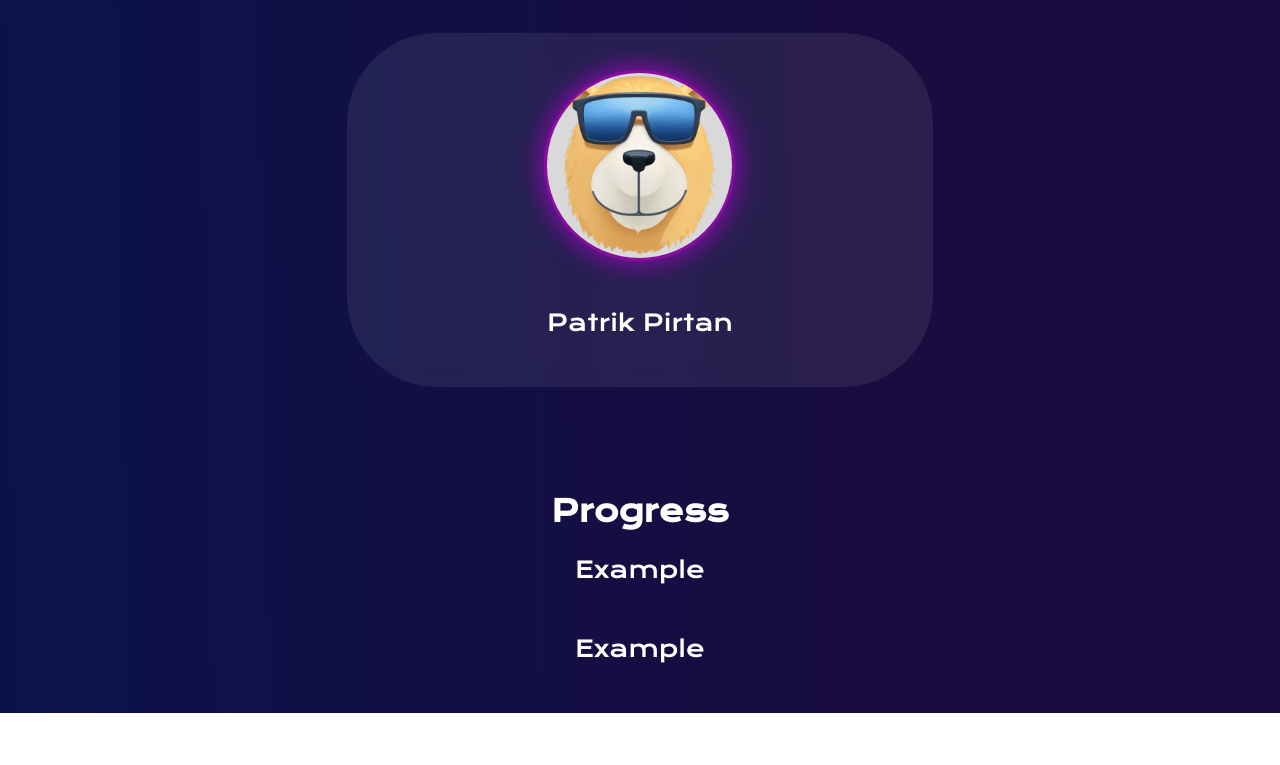
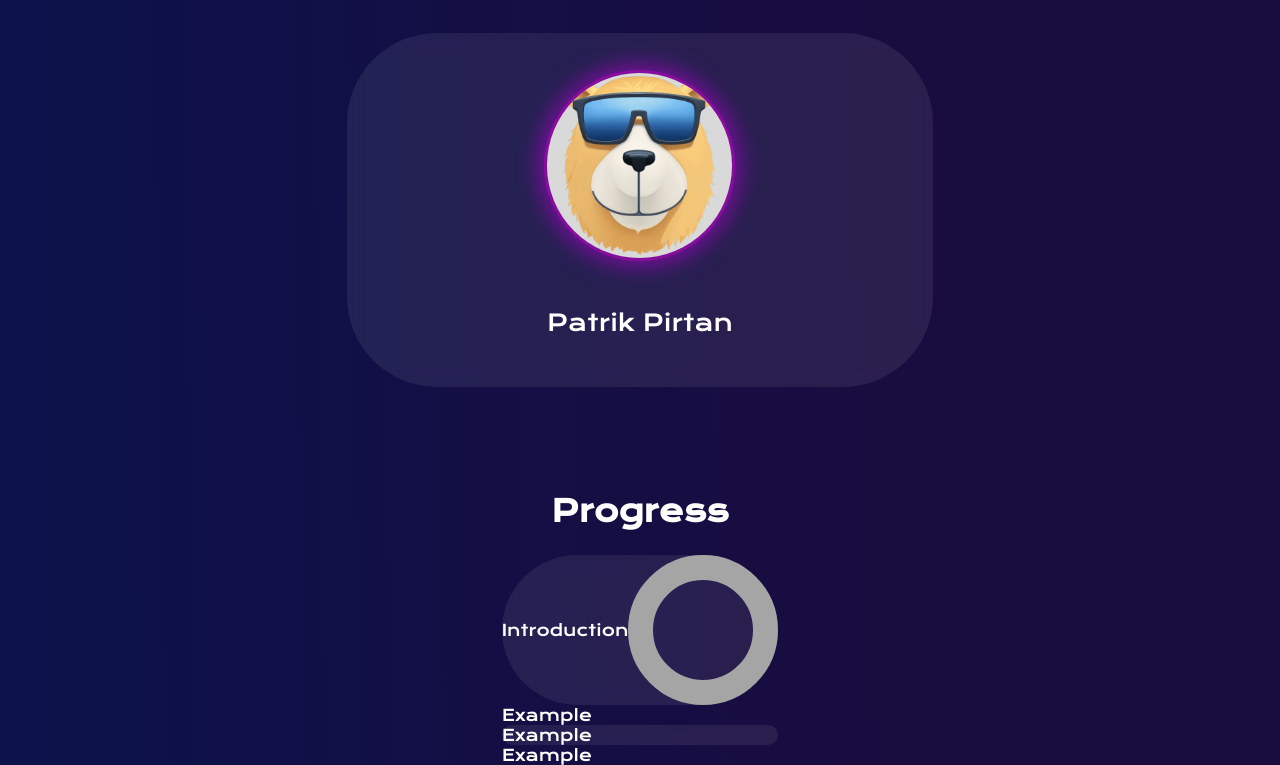
Before and after one commit to PPatrikP/Maturita, a plain HTML site: page Dashboard/dashboard.html in a window 1280 px wide. Shown: the part 340-1105 px from the top of the page. Before the commit the page ends 1053 px from the top, so only its background shows below. Drawn offline with nearby package versions, Linux system fonts and the light colour scheme.

Commit message:
random push

```diff
--- a/Dashboard/dashboard.html
+++ b/Dashboard/dashboard.html
@@ -28,17 +28,20 @@
 
         <h1>Progress</h1>
         <div>
-            <div>
-                <p>Example</p>
+            <div class="progress-1">
+                <span>Introduction</span>
+                <svg xmlns="http://www.w3.org/2000/svg" width="150" height="150" viewBox="0 0 150 150" fill="none">
+                    <path d="M137.5 75C137.5 109.518 109.518 137.5 75 137.5C40.4822 137.5 12.5 109.518 12.5 75C12.5 40.4822 40.4822 12.5 75 12.5C109.518 12.5 137.5 40.4822 137.5 75Z" stroke="#A5A5A5" stroke-width="25"/>
+                  </svg>
             </div>
-            <div>
-                <p>Example</p>
+            <div class="progress-2">
+                <span>Example</span>
             </div>
-            <div>
-                <p></p>
+            <div class="progress-1">
+                <span>Example</span>
             </div>
-            <div>
-                <p></p>
+            <div class="progress-2">
+                <span>Example</span>
             </div>
         </div>
 
--- a/Dashboard/dashborad.css
+++ b/Dashboard/dashborad.css
@@ -3,7 +3,7 @@ body{
     margin: 0;
     font-family: 'Krona One', sans-serif;
     background: linear-gradient(269deg, rgb(25, 12, 63) 30.71%, rgb(8, 20, 78) 116.61%);
-
+    box-sizing: border-box;
 
 }
 
@@ -137,3 +137,18 @@ p {
 
     box-shadow: 0px 0px 20px 10px #701194, 0px 0px 1px 3px #EB00CD;
 }
+
+.progress-1{
+    border-radius: 90px;
+    background: rgba(255, 255, 255, 0.08);
+
+    filter: blur(0.5px);
+    backdrop-filter: blur(10px);
+
+    display: flex;
+    align-items: center;
+}
+
+span{
+    color: white;
+}
```
Also changed, not shown: progress_bar.js (added).
